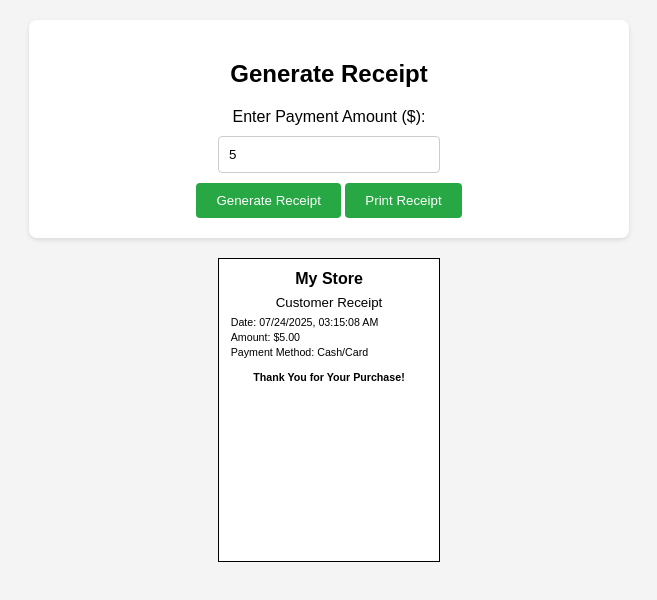
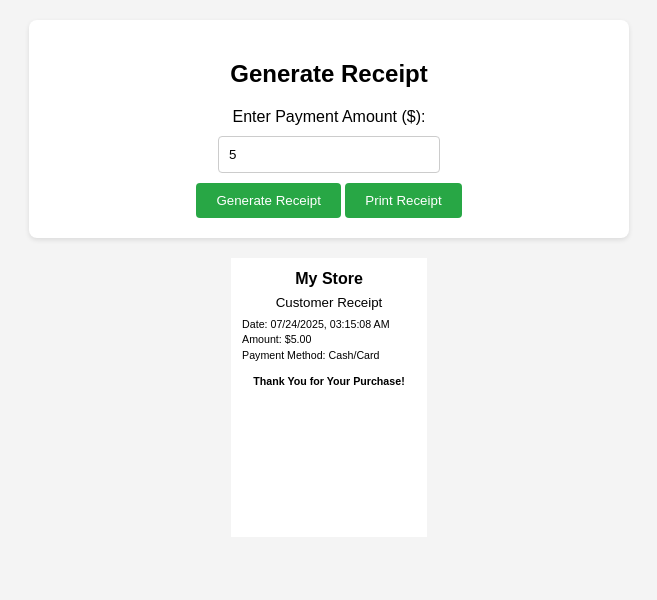
Before and after one commit to pandqfashion/web, a plain HTML site: page pos.html in a window 1280 px wide. Both pictures are taken after typing "5" into the empty fields and a click on the button "Generate Receipt". Shown: the whole page, without its empty margins (311-968 px from the left). Drawn offline with Linux system fonts and the light colour scheme.

Commit message:
Update pos.html

```diff
--- a/pos.html
+++ b/pos.html
@@ -54,37 +54,44 @@
             width: 52mm; /* A8 width */
             min-height: 74mm; /* A8 height */
             background-color: white;
-            border: 1px solid black;
+            color: black !important; /* Ensure solid black text for thermal printing */
             padding: 3mm;
             font-size: 8pt;
+            line-height: 1.2;
             margin: 20px auto;
             display: none;
             text-align: center;
+            box-sizing: border-box;
         }
 
         .receipt-header {
             font-size: 12pt;
             font-weight: bold;
+            color: black;
             margin-bottom: 5pt;
         }
 
         .receipt-subheader {
             font-size: 10pt;
+            color: black;
             margin: 5pt 0;
         }
 
         .receipt-details {
             font-size: 8pt;
+            color: black;
             margin: 5pt 0;
             text-align: left;
         }
 
         .receipt-details p {
             margin: 2pt 0;
+            color: black;
         }
 
         .receipt-footer {
             font-size: 8pt;
+            color: black;
             margin-top: 10pt;
             font-weight: bold;
         }
@@ -101,7 +108,13 @@
                 padding: 3mm;
                 width: 52mm;
                 min-height: 74mm;
+                color: black !important;
                 page-break-after: always;
+            }
+
+            @page {
+                size: 52mm 74mm; /* A8 size */
+                margin: 0;
             }
         }
     </style>
```
